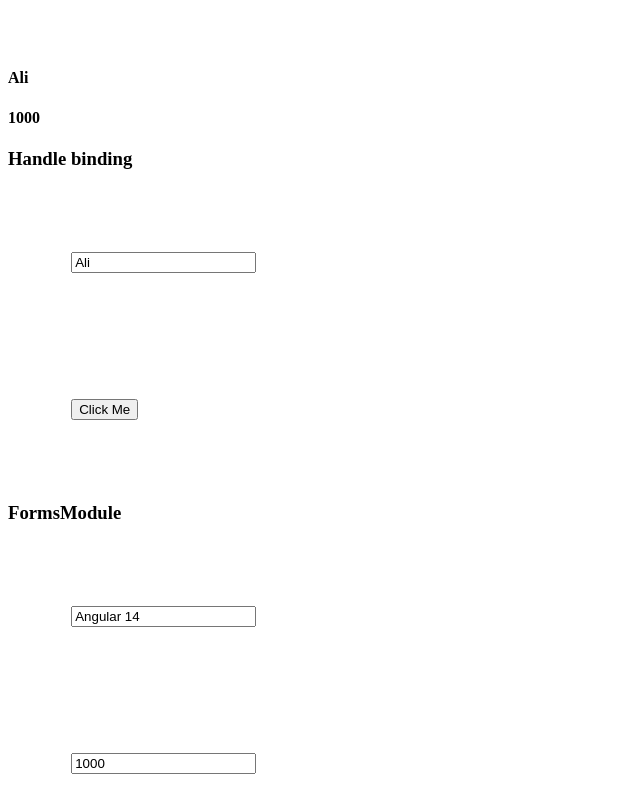
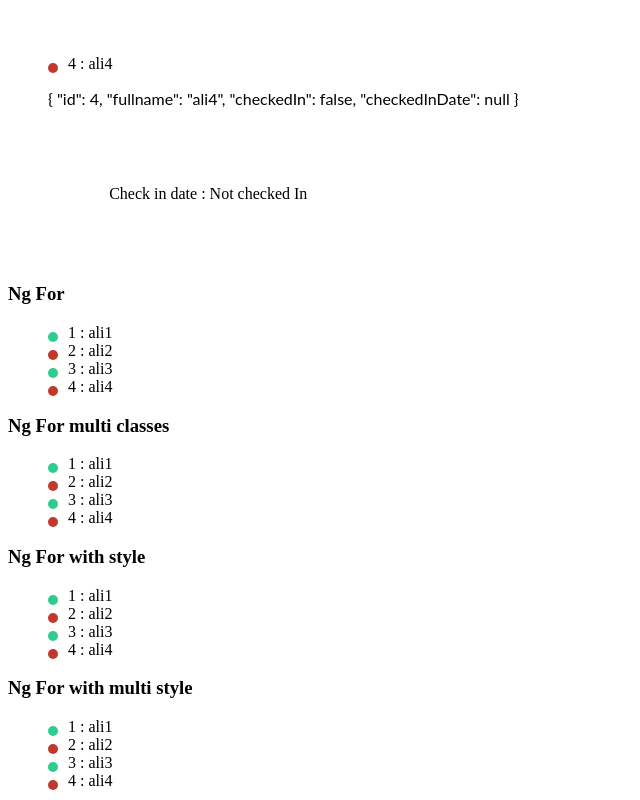
Before and after one commit to aliafn/angular-ivy-dafw9t, an Angular app: page / in a window 1280 px wide. Shown: the part 720-1520 px from the top of the page, without its empty margins (0-640 px from the left). Built offline with nearby package versions, Linux system fonts and the light colour scheme.

Commit message:
3 files modified

```diff
--- a/src/app/app.component.html
+++ b/src/app/app.component.html
@@ -1,6 +1,31 @@
 <hello name="{{ name }}"></hello>
 <template> </template>
 <p>Start editing to see some magic happen :)</p>
+
+<h3>Pipes with NgFor</h3>
+<uL>
+  <li *ngFor="let passenger of getPassengers(); let i = index">
+    <span class="status" [class.checked-in]="passenger.checkedIn"></span>
+    {{ i + 1 }} : {{ passenger.fullname }}
+    <!-- this element | is a pipe element
+      and we are converting the object here to json object
+      we could use this to debug
+    -->
+    <p>{{ passenger | json }}</p>
+
+    <div class="date">
+      <!-- this element | is a pipe element
+     we are formating the date here using pipe
+    -->
+      Check in date :
+      {{
+        passenger.checkedInDate
+          ? (passenger.checkedInDate | date: 'y MMMM,d' | uppercase)
+          : 'Not checked In'
+      }}
+    </div>
+  </li>
+</uL>
 
 <h3>Ng For</h3>
 
@@ -18,6 +43,30 @@
       [ngClass]="{
         'checked-in': passenger.checkedIn,
         'checked-out': !passenger.checkedIn
+      }"
+    ></span>
+    {{ i + 1 }} : {{ passenger.fullname }}
+  </li>
+</uL>
+
+<h3>Ng For with style</h3>
+<uL>
+  <li *ngFor="let passenger of getPassengers(); let i = index">
+    <span
+      class="status"
+      [style.backgroundColor]="passenger.checkedIn ? '#2ecc91' : '#c0392b'"
+    ></span>
+    {{ i + 1 }} : {{ passenger.fullname }}
+  </li>
+</uL>
+
+<h3>Ng For with multi style</h3>
+<uL>
+  <li *ngFor="let passenger of getPassengers(); let i = index">
+    <span
+      class="status"
+      [ngStyle]="{
+        backgroundColor: passenger.checkedIn ? '#2ecc91' : '#c0392b'
       }"
     ></span>
     {{ i + 1 }} : {{ passenger.fullname }}
--- a/src/app/app.component.scss
+++ b/src/app/app.component.scss
@@ -5,13 +5,17 @@ div {
   padding: 5%;
 }
 .status {
-  width: 10 px;
+  width: 10px;
   height: 10px;
   background: #c0392b;
   display: block;
   margin: 8px 10px 0 0;
   border-radius: 50%;
+  float: left;
   &.checked-in {
     background: #2ecc91;
   }
 }
+ul {
+  list-style-type: none;
+}
--- a/src/app/app.component.ts
+++ b/src/app/app.component.ts
@@ -4,6 +4,8 @@ interface Passenger {
   id: number;
   fullname: string;
   checkedIn: boolean;
+  checkedInDate: number | null;
+  checkedInNotExist?: boolean;
 }
 
 @Component({
@@ -17,21 +19,25 @@ export class AppComponent {
       id: 1,
       fullname: 'ali1',
       checkedIn: true,
+      checkedInDate: 1490742000000,
     },
     {
       id: 2,
       fullname: 'ali2',
       checkedIn: false,
+      checkedInDate: null,
     },
     {
       id: 3,
       fullname: 'ali3',
       checkedIn: true,
+      checkedInDate: 1491606000000,
     },
     {
       id: 4,
       fullname: 'ali4',
       checkedIn: false,
+      checkedInDate: null,
     },
   ];
 
```
